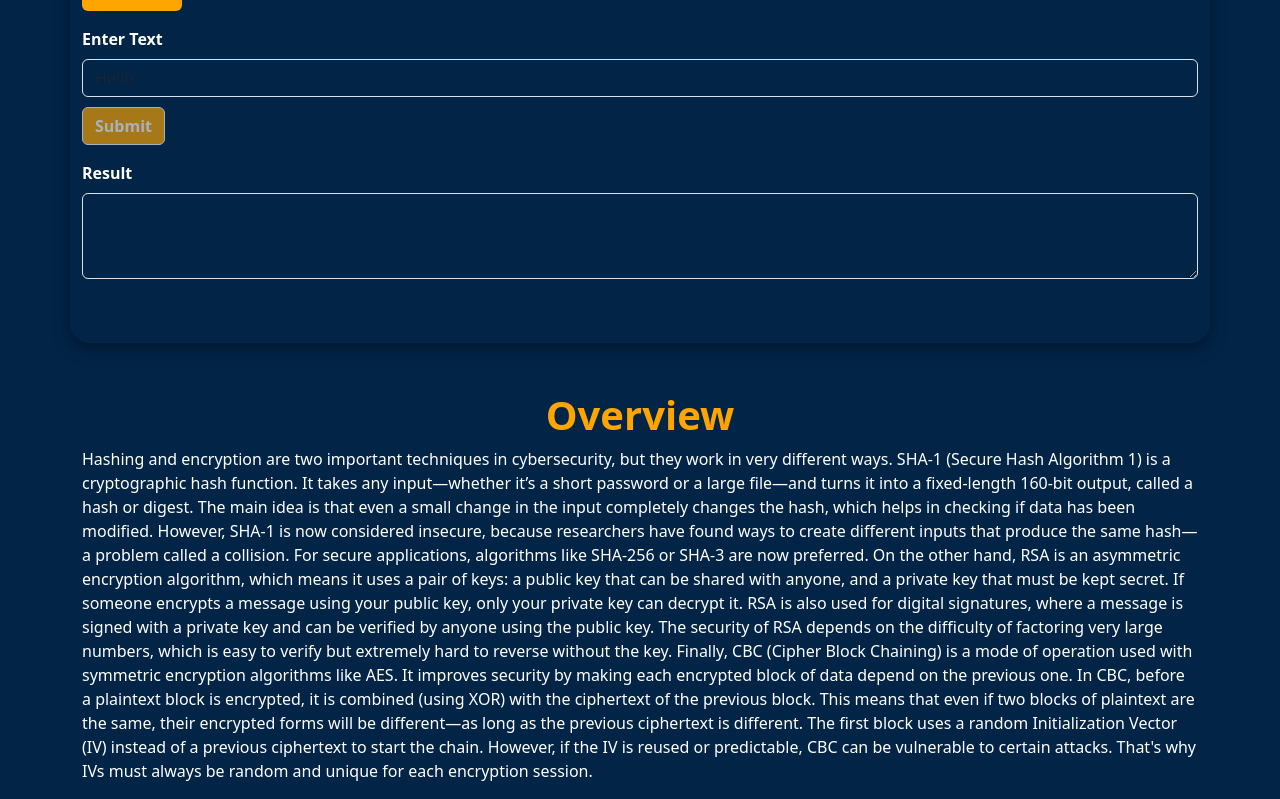
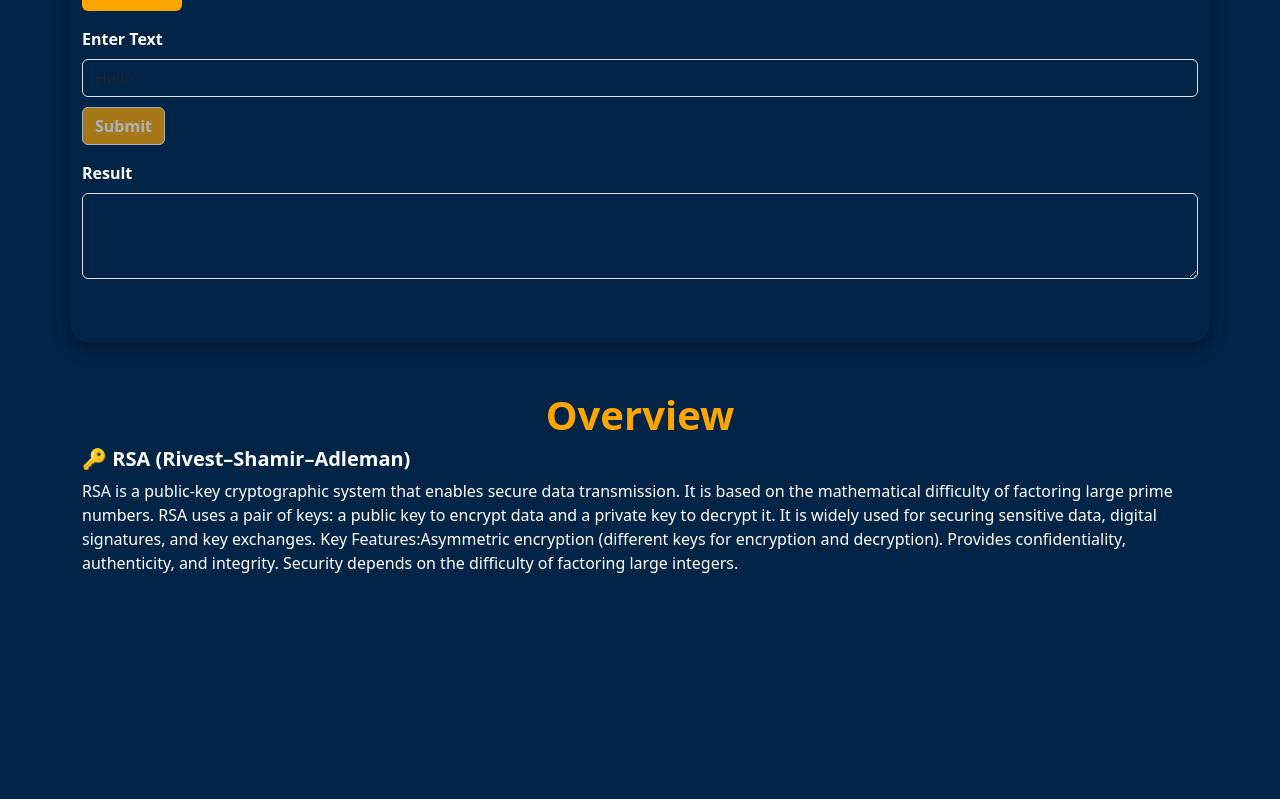
Before and after one commit to OmarKadryDhb/Encryption, a React (Create React App) app: page /Encryption/RSA in a window 1280 px wide. Shown: the part 393-1192 px from the top of the page. After the commit the page ends 984 px from the top, so only its background shows below. Built offline with nearby package versions, Linux system fonts and the light colour scheme.

Commit message:
Add Details

```diff
--- a/src/Components/CBC/CBC.jsx
+++ b/src/Components/CBC/CBC.jsx
@@ -96,6 +96,7 @@ export default function CBCPage() {
     const encoder = new TextEncoder();
     const plaintextBytes = Array.from(encoder.encode(message));
     const encryptedBytes = cbcEncrypt(plaintextBytes, key, iv);
+
     setCiphertext(encryptedBytes);
     setResult(`Encrypted: ${btoa(String.fromCharCode(...encryptedBytes))}`);
     };
@@ -152,6 +153,18 @@ export default function CBCPage() {
                 <label htmlFor="exampleFormControlTextarea1" className="form-label fw-bold">Result</label>
                 <textarea className="form-control" id="exampleFormControlTextarea1" rows="3" readOnly value={result}></textarea>
             </div>
+        </div>
+        <div className="container pt-5">
+      <div className="content">
+        <h1 className="text-center fw-bold">Overview</h1>
+        <h5 className='text-white fw-bold'>📦 Cipher Block Chaining (CBC)</h5>
+        <p>Cipher Block Chaining (CBC) is a mode of operation for block ciphers, like AES. In CBC, the plaintext is divided into fixed-size blocks. Each block is first XORed with the previous ciphertext block before being encrypted. The first block uses an Initialization Vector (IV) instead of a previous block. This method ensures that identical plaintext blocks will encrypt to different ciphertext blocks, enhancing security.
+        Key Features:
+        Requires an Initialization Vector (IV).
+        Protects against pattern leakage in ciphertext.
+        Errors propagate: a single-bit error affects two blocks during decryption.
+        </p>
+      </div>
         </div>
     </>
     ;
--- a/src/Components/Layout/Layout.jsx
+++ b/src/Components/Layout/Layout.jsx
@@ -7,7 +7,7 @@ export default function Layout() {
   return <>
     <Navbar/>
     <Outlet/>
-    <Home/>
+    {/* <Home/> */}
 
 </>
 }
--- a/src/Components/RSA/RSA.jsx
+++ b/src/Components/RSA/RSA.jsx
@@ -104,8 +104,8 @@ export default function RSA() {
   }
 
   function modInverse(e, n, euler) {
-    for (let x = 1; x < n; x++) {
-      if ((e * x) % euler === 1 && x !== e) return x;
+    for (let d = 1; d < n; d++) {
+      if ((e * d) % euler === 1 && d !== e) return d;
     }
     throw new Error("No modular inverse found");
   }
@@ -148,6 +148,19 @@ export default function RSA() {
         </div>
         <label htmlFor="exampleFormControlTextarea1" className="form-label fw-bold">Result</label>
         <textarea className="form-control" id="exampleFormControlTextarea1" rows="3" readOnly value={result}></textarea>
+      </div>
+    </div>
+
+    <div className="container pt-5">
+      <div className="content">
+        <h1 className="text-center fw-bold">Overview</h1>
+        <h5 className='text-white fw-bold'>🔑 RSA (Rivest–Shamir–Adleman)</h5>
+        <p>RSA is a public-key cryptographic system that enables secure data transmission. It is based on the mathematical difficulty of factoring large prime numbers. RSA uses a pair of keys: a public key to encrypt data and a private key to decrypt it. It is widely used for securing sensitive data, digital signatures, and key exchanges.
+        Key Features:Asymmetric encryption (different keys for encryption and decryption).
+        Provides confidentiality, authenticity, and integrity.
+        Security depends on the difficulty of factoring large integers.
+
+        </p>
       </div>
     </div>
   </>
--- a/src/Components/SHA1/SHA1.jsx
+++ b/src/Components/SHA1/SHA1.jsx
@@ -106,7 +106,7 @@ function Sha1Encryptor() {
     setResult(hash);
   }
 
-  return (
+  return <>
     <div className="container content-con pt-4">
       <h1 className="fw-bold text-center">SHA-1</h1>
       <div className="form-group mb-3">
@@ -139,7 +139,20 @@ function Sha1Encryptor() {
         />
       </div>
     </div>
-  );
+    <div className="container pt-5">
+      <div className="content">
+        <h1 className="text-center fw-bold">Overview</h1>
+        <h5 className='text-white fw-bold'>🛡️ SHA-1 (Secure Hash Algorithm 1)</h5>
+        <p>SHA-1 is a cryptographic hash function that produces a 160-bit (20-byte) hash value from an input. It was designed for digital signature verification and data integrity checks. However, due to discovered vulnerabilities (collision attacks), SHA-1 is now considered insecure for many cryptographic applications and has been replaced by stronger algorithms like SHA-256.
+        Key Features:
+        Produces a fixed 160-bit output.
+        Used in early SSL/TLS, digital certificates, and Git version control.
+        No longer recommended for secure systems due to collision vulnerabilities.
+      </p>
+      </div>
+    </div>
+    </>
+  ;
 }
 
 export default Sha1Encryptor;
```
